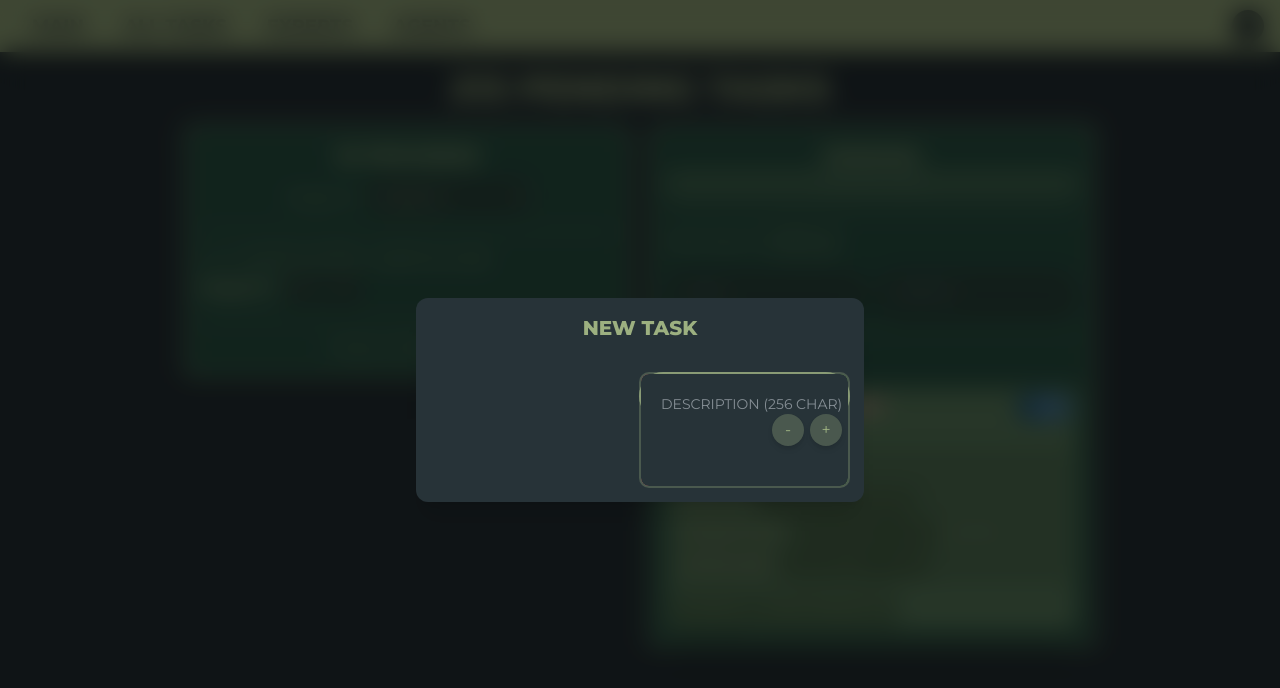
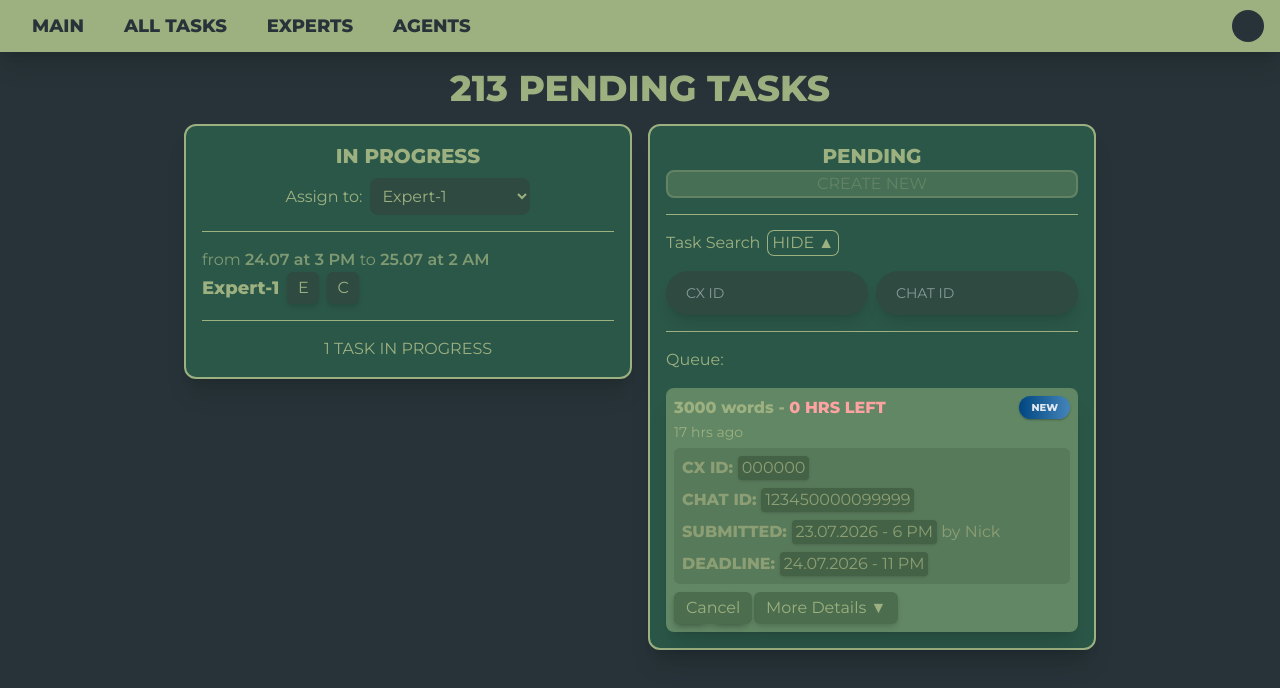
Before and after one commit to GhostQck/TasksScheduler, a Next.js app: page / in a window 1280 px wide. Shown: the top 688 px of the page. Built offline with nearby package versions, Linux system fonts and the light colour scheme.

Commit message:
Added default value for the ddl input

```diff
--- a/src/app/page.tsx
+++ b/src/app/page.tsx
@@ -1,7 +1,7 @@
 export default function Root() {
   return (
     <main className='flex flex-col min-h-screen w-full justify-start items-center'>
-      <dialog className='flex justify-center items-center absolute z-2 h-screen w-screen text-txt bg-black/60 backdrop-blur-md'>
+      <dialog className='hidden flex justify-center items-center absolute z-2 h-screen w-screen text-txt bg-black/60 backdrop-blur-md'>
         <div className='w-md bg-bg p-4 rounded-xl shadow-xl select-none'>
           <h2 className='w-full mb-4 text-center text-xl font-bold'>NEW TASK</h2>
 
@@ -81,6 +81,7 @@ export default function Root() {
                 id='n_task_ddl'
                 name='n_task_ddl'
                 type="text"
+                value={'24'}
                 placeholder=' '
                 maxLength={3}
                 className='
```
